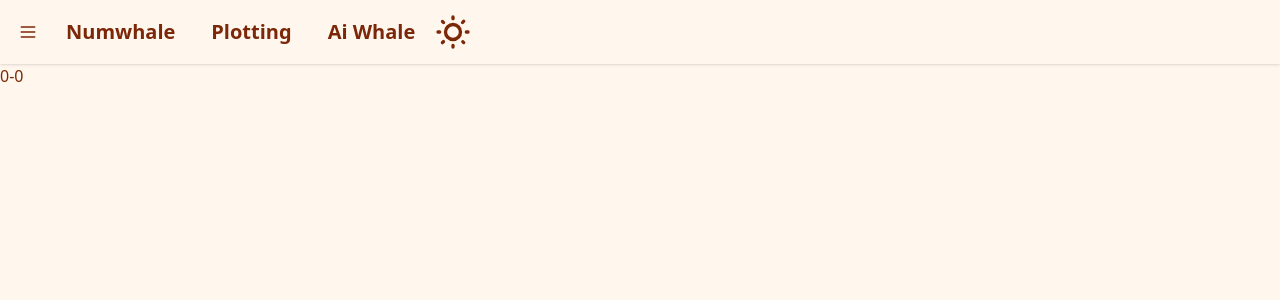
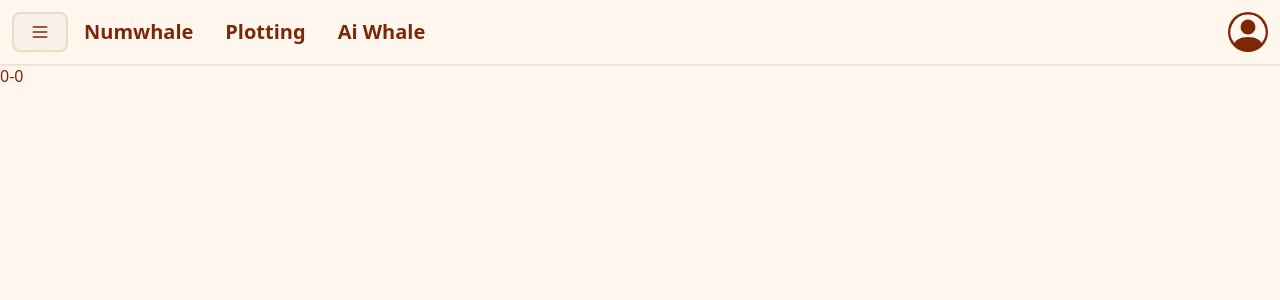
Before and after one commit to Guidjy/numwhale, a React (Vite) app in the folder frontend/: page / in a window 1280 px wide. Shown: the top 300 px of the page. Built offline with nearby package versions, Linux system fonts and the light colour scheme.

Commit message:
MainLayout quase pronto (?)

```diff
--- /dev/null
+++ b/frontend/src/components/Drawer.jsx
@@ -0,0 +1,55 @@
+import ThemeController from "./ThemeController"
+
+export default function Drawer({ drawerItems }) {
+
+  const tempDrawerItem = [
+    {id: 1, name: "item 1"},
+    {id: 2, name: "item 2"}
+  ];
+
+  return(
+    <div className="drawer">
+      <input id="my-drawer" type="checkbox" className="drawer-toggle" />
+      <div className="drawer-content">
+
+        {/* Page content here */}
+        <label htmlFor="my-drawer" className="btn drawer-button bg-neutral-content hover:bg-base-200 border-2" >
+          <svg xmlns="http://www.w3.org/2000/svg" fill="none" viewBox="0 0 24 24" className="inline-block h-5 w-5 stroke-current">
+            <path strokeLinecap="round" strokeLinejoin="round" strokeWidth="2" d="M4 6h16M4 12h16M4 18h16"></path>
+          </svg>
+        </label>
+      </div>
+
+      <div className="drawer-side">
+        <label htmlFor="my-drawer" aria-label="close sidebar" className="drawer-overlay"></label>
+        {/* side bar div */}
+        <div className="min-h-full bg-base-200 flex flex-col">
+          <ul className="menu bg-base-200 text-base-content w-80 p-4">
+            {/* Sidebar content here */}
+            {tempDrawerItem.map((item) => (
+              <DrawerItem id={item.id} content={item.name} />
+            ))}
+          </ul>
+          {/* theme controller */}
+          <div className="flex flex-1 h-full justify-end items-end">
+            <div className="mr-3 mb-3">
+              <ThemeController />
+            </div>
+          </div>
+        </div>
+
+      </div>
+    </div>
+  )
+}
+
+
+function DrawerItem({id,  content }){
+  return (
+    <>
+      <li key={id}>
+        <a>{content}</a>
+      </li>
+    </>
+  )
+}
--- a/frontend/src/components/Navbar.jsx
+++ b/frontend/src/components/Navbar.jsx
@@ -1,22 +1,25 @@
-import ThemeController from "./ThemeController"
+import Drawer from "./Drawer"
 
 export default function Navbar() {
   return (
     <>
-      <div className="navbar bg-base-100 shadow-sm">
+      <div className="navbar bg-base-100 shadow-sm px-3">
         {/* drawer button */}
         <div className="flex-none">
-          <button className="btn btn-square btn-ghost">
-            <svg xmlns="http://www.w3.org/2000/svg" fill="none" viewBox="0 0 24 24" className="inline-block h-5 w-5 stroke-current"> <path strokeLinecap="round" strokeLinejoin="round" strokeWidth="2" d="M4 6h16M4 12h16M4 18h16"></path> </svg>
-          </button>
+          <Drawer />
         </div>
         {/* nav links */}
-        <NavItem content={"Numwhale"} />
-        <NavItem content={"Plotting"} />
-        <NavItem content={"Ai Whale"} />
-        {/* theme controller */}
-        <div className="flex-1">
-          <ThemeController />
+        <NavItem id={1} content={"Numwhale"} />
+        <NavItem id={2} content={"Plotting"} />
+        <NavItem id={3} content={"Ai Whale"} />
+        {/* profile page */}
+        <div className="flex flex-1 justify-end">
+          <a href="">
+            <svg xmlns="http://www.w3.org/2000/svg" width="40" height="40" fill="currentColor" class="bi bi-person-circle" viewBox="0 0 16 16">
+              <path d="M11 6a3 3 0 1 1-6 0 3 3 0 0 1 6 0"/>
+              <path fill-rule="evenodd" d="M0 8a8 8 0 1 1 16 0A8 8 0 0 1 0 8m8-7a7 7 0 0 0-5.468 11.37C3.242 11.226 4.805 10 8 10s4.757 1.225 5.468 2.37A7 7 0 0 0 8 1"/>
+            </svg>
+          </a>
         </div>
       </div>
     </>
@@ -24,11 +27,11 @@ export default function Navbar() {
 }
 
 
-function NavItem({content}) {
+function NavItem({id, content}) {
   return (
     <>
       <div className="flex">
-        <a className="btn btn-ghost text-xl">{content}</a>
+        <a key={id} className="btn btn-ghost text-xl border-0 rounded-3xl hover:bg-base-200">{content}</a>
       </div>
     </>
   )
```
